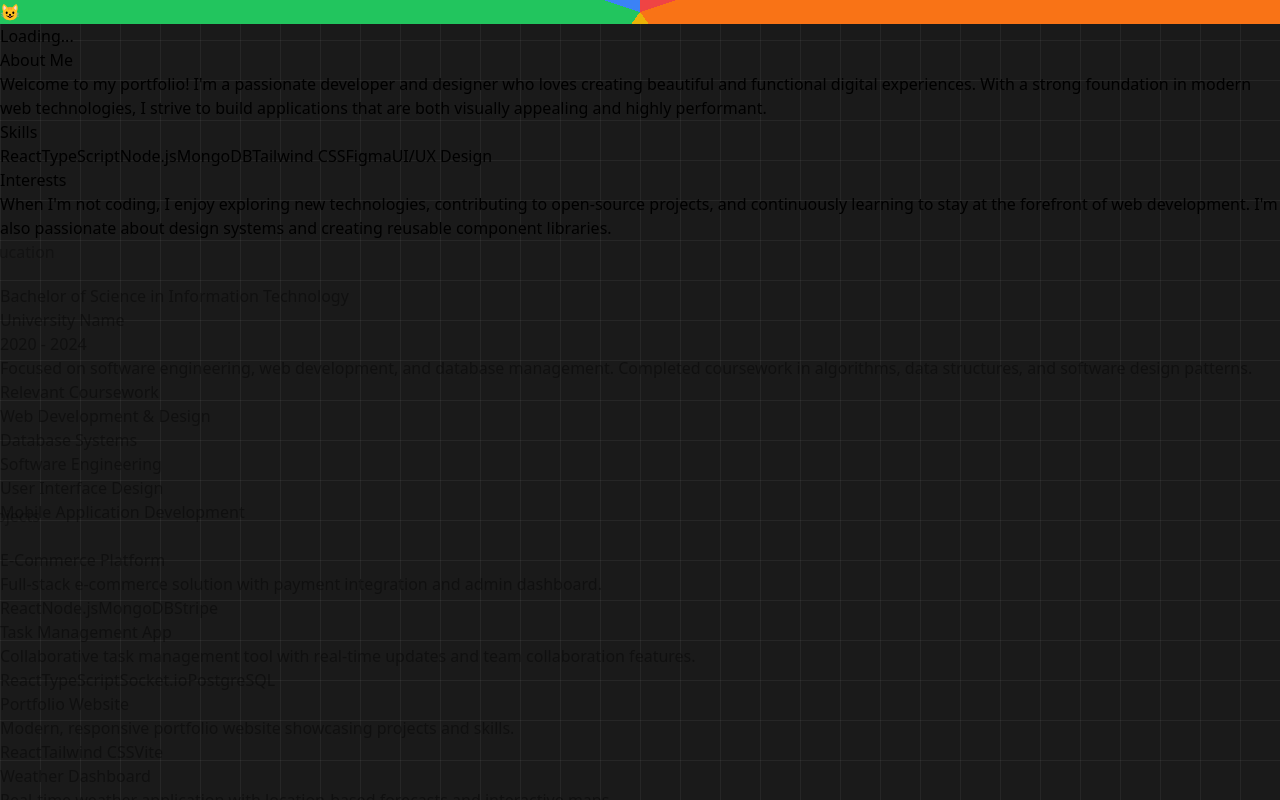
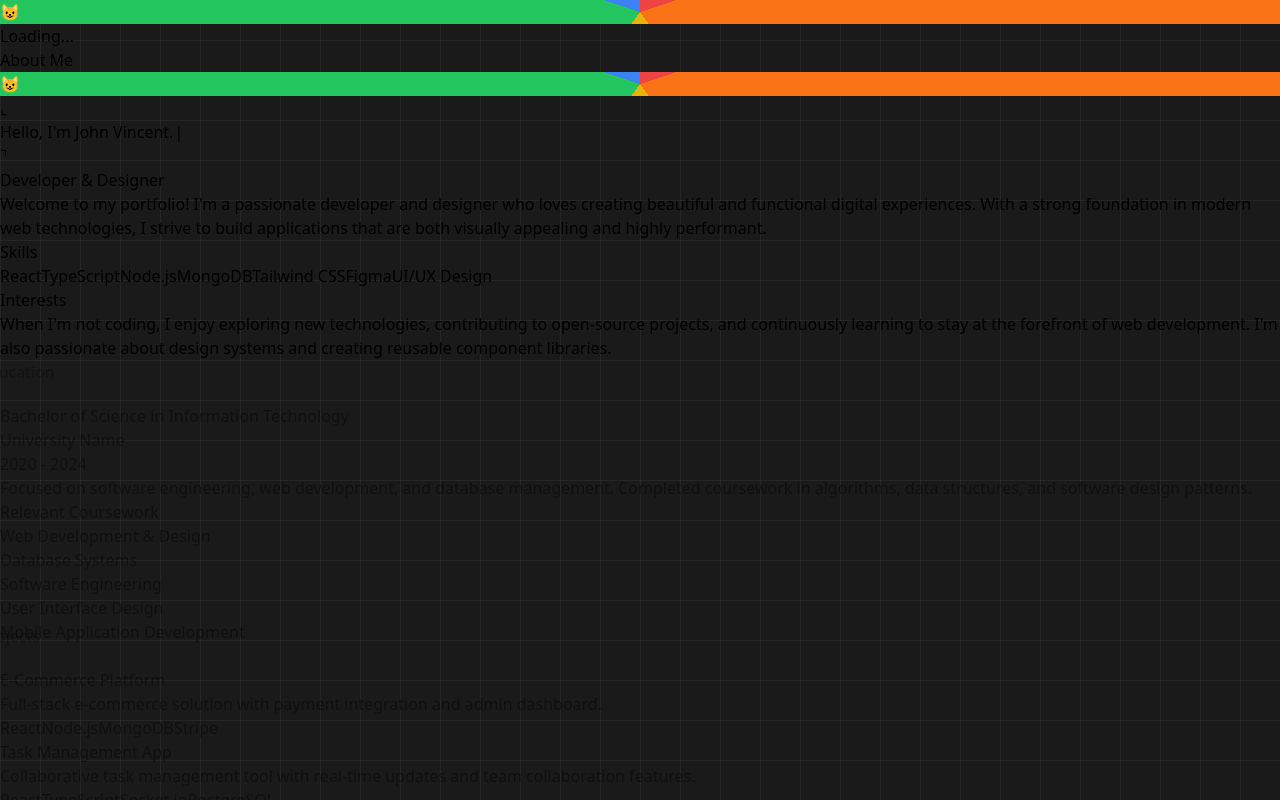
Before and after one commit to zvincent07/Portfolio, a React (Vite) app: page / in a window 1280 px wide. Built offline with nearby package versions, Linux system fonts and the light colour scheme.

Commit message:
about me updated

```diff
--- a/package.json
+++ b/package.json
@@ -11,7 +11,8 @@
   },
   "dependencies": {
     "react": "^19.2.0",
-    "react-dom": "^19.2.0"
+    "react-dom": "^19.2.0",
+    "typewriter-effect": "^2.22.0"
   },
   "devDependencies": {
     "@types/react": "^19.2.5",
--- a/src/components/ui/ContentArea.tsx
+++ b/src/components/ui/ContentArea.tsx
@@ -1,4 +1,5 @@
 import { useEffect, useRef } from 'react';
+import Typewriter from 'typewriter-effect';
 
 interface ContentAreaProps {
   activeItem: string;
@@ -77,7 +78,48 @@ export function ContentArea({ activeItem, onSectionChange }: ContentAreaProps) {
 
   const content: Record<string, JSX.Element> = {
     'About Me': (
-      <div className="space-y-6">
+      <div className="space-y-8">
+        {/* Hero Section - Matching Navbar Profile */}
+        <div className="flex items-center gap-6 lg:gap-8 mb-12 pb-12 border-b border-gray-800/50">
+          {/* Circular Profile Picture with Solid Color Segments Border */}
+          <div className="relative flex-shrink-0">
+            <div
+              className="w-32 h-32 sm:w-40 sm:h-40 lg:w-48 lg:h-48 rounded-full p-[4px]"
+              style={{
+                background: 'conic-gradient(from 0deg, #ef4444 0deg 72deg, #f97316 72deg 144deg, #eab308 144deg 216deg, #22c55e 216deg 288deg, #3b82f6 288deg 360deg)'
+              }}
+            >
+              <div className="w-full h-full rounded-full bg-[#1a1a1a] p-[3px]">
+                <div className="w-full h-full rounded-full bg-gradient-to-br from-pink-200 via-purple-200 to-blue-200 flex items-center justify-center overflow-hidden ring-2 ring-gray-700/50">
+                  {/* Placeholder for profile image - you can replace with actual image */}
+                  <div className="text-6xl sm:text-7xl lg:text-8xl">😺</div>
+                </div>
+              </div>
+            </div>
+          </div>
+
+          {/* Terminal-style Text - Side by Side */}
+          <div className="flex flex-col justify-center">
+            <div className="font-mono w-full relative">
+              <div className="text-2xl sm:text-3xl lg:text-4xl text-white min-h-[2.5rem] sm:min-h-[3rem] lg:min-h-[3.5rem] flex items-center justify-center relative">
+                <span className="text-gray-400 absolute left-0 top-1/2 -translate-y-1/2 pointer-events-none">⌞</span>
+                <div className="w-[400px] sm:w-[500px] lg:w-[600px] text-center">
+                  <Typewriter
+                    options={{
+                      strings: ['Hello, I\'m John Vincent.'],
+                      autoStart: true,
+                      loop: true,
+                      cursor: "|",
+                    }}
+                  />
+                </div>
+                <span className="text-gray-400 absolute right-0 top-1/2 -translate-y-1/2 pointer-events-none">⌝</span>
+              </div>
+            </div>
+            <p className="text-base sm:text-lg lg:text-xl text-gray-400 font-light mt-4">Developer & Designer</p>
+          </div>
+        </div>
+
         <p className="text-gray-300 leading-relaxed">
           Welcome to my portfolio! I'm a passionate developer and designer who loves creating
           beautiful and functional digital experiences. With a strong foundation in modern web
```
Also changed, not shown: 1 other file (tests, documents, lock files or other folders).
